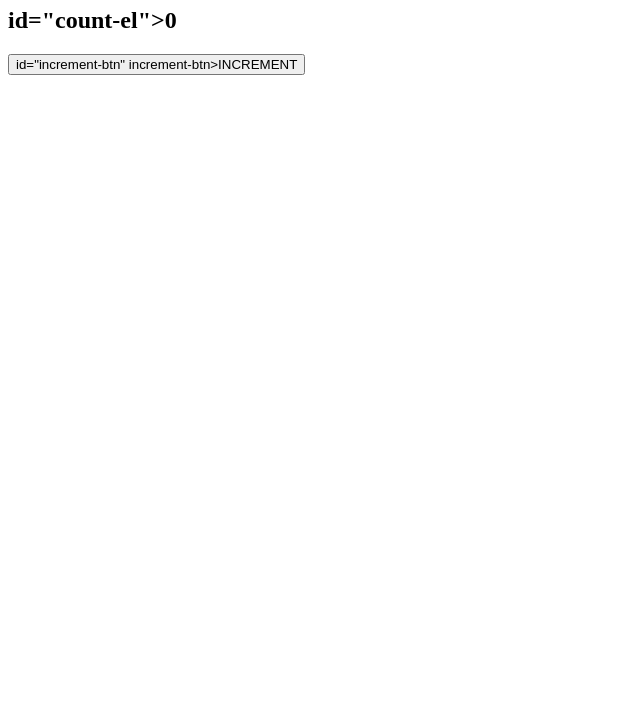
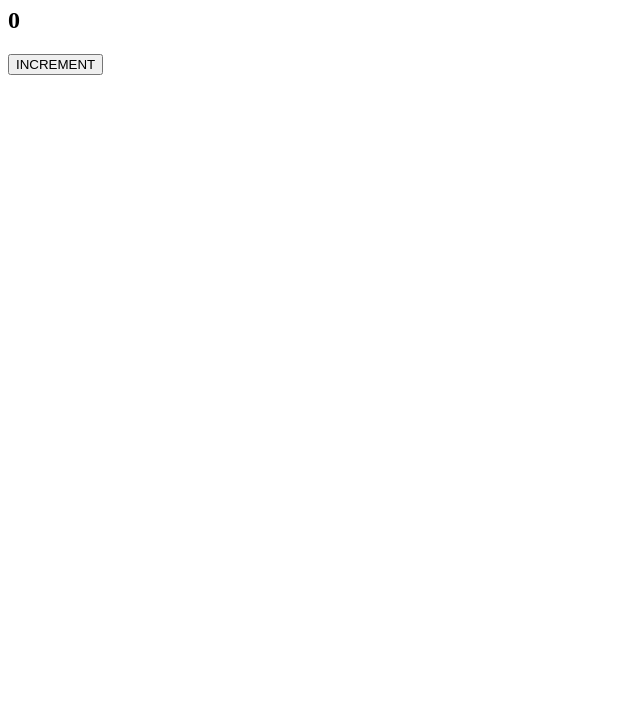
Before and after one commit to vamsikrishna34/javascript45, a plain HTML site: page index.html in a window 1280 px wide. Shown: the part 99-800 px from the top of the page, without its empty margins (0-640 px from the left). Drawn offline with Linux system fonts and the light colour scheme.

Commit message:
needed to change id

```diff
--- a/index.html
+++ b/index.html
@@ -4,8 +4,8 @@
     </head>
     <body>
         <h1>People entered: </h1>
-        <h2> id="count-el">0</h2>
-        <button>id="increment-btn" increment-btn>INCREMENT </button>
+        <h2 id="count-el" >0</h2>
+        <button id="increment-btn" increment-btn>INCREMENT </button>
         <script src="index.js"></script>
     </body>
 </html>
```
